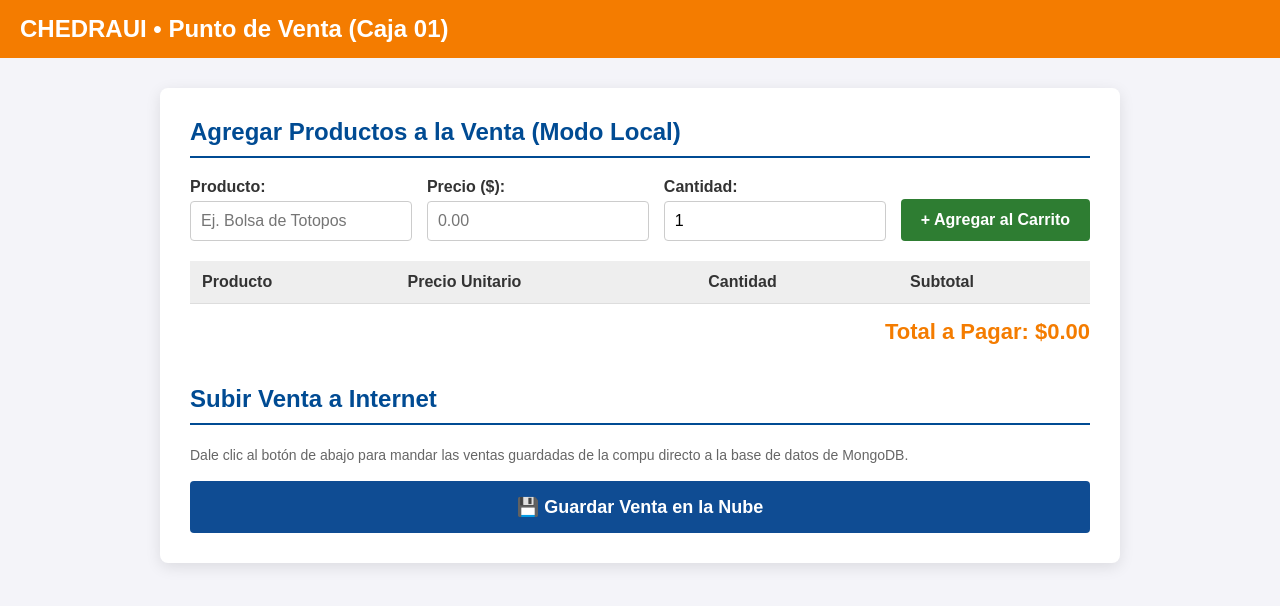
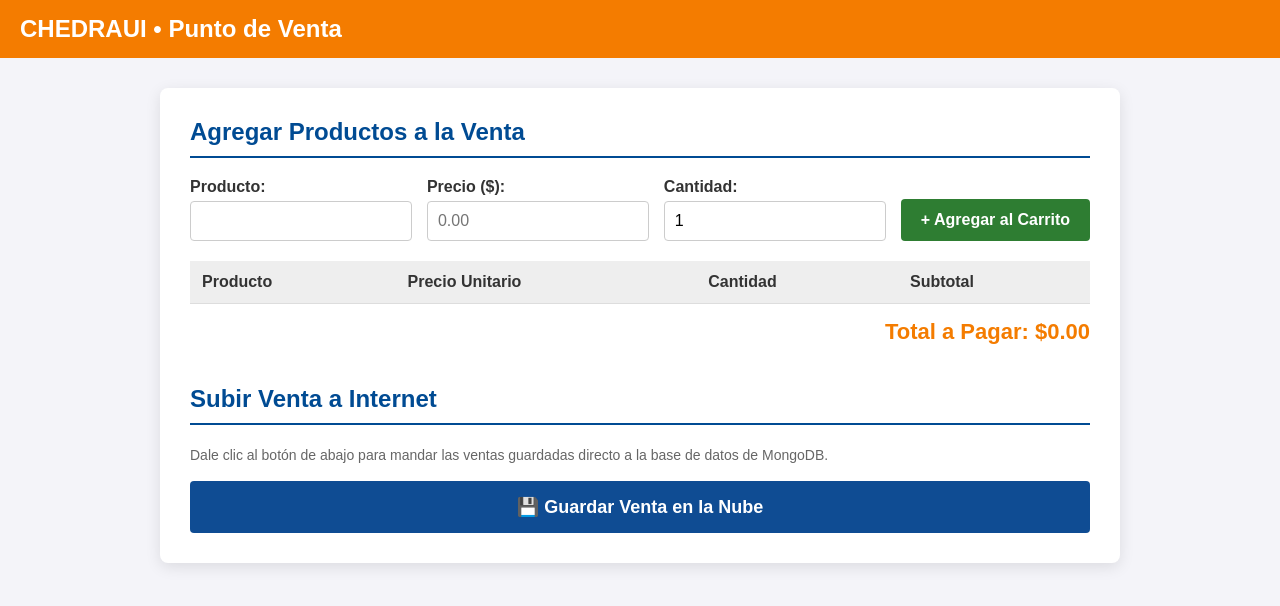
Before and after one commit to Navaa25/proyecto, a plain HTML site: page index.html in a window 1280 px wide. Drawn offline with Linux system fonts and the light colour scheme.

Commit message:
Update index.html

```diff
--- a/index.html
+++ b/index.html
@@ -121,17 +121,17 @@
 <body>
 
     <div class="header">
-        CHEDRAUI • Punto de Venta (Caja 01)
+        CHEDRAUI • Punto de Venta
     </div>
 
     <div class="container">
         <!-- SECCIÓN REGISTRO -->
-        <h2>Agregar Productos a la Venta (Modo Local)</h2>
+        <h2>Agregar Productos a la Venta </h2>
 
         <div class="form-group">
             <div class="input-field">
                 <label>Producto:</label>
-                <input type="text" id="producto" placeholder="Ej. Bolsa de Totopos">
+                <input type="text" id="producto" placeholder="">
             </div>
             <div class="input-field">
                 <label>Precio ($):</label>
@@ -155,7 +155,7 @@
                 </tr>
             </thead>
             <tbody id="tablaCuerpo">
-                <!-- Aquí se van metiendo los renglones con JS -->
+
             </tbody>
         </table>
 
@@ -163,11 +163,10 @@
             Total a Pagar: $<span id="totalPago">0.00</span>
         </div>
 
-        <!-- SECCIÓN SINCRONIZAR -->
         <div class="section-sync">
             <h2>Subir Venta a Internet</h2>
             <p class="sync-text">
-                Dale clic al botón de abajo para mandar las ventas guardadas de la compu directo a la base de datos de MongoDB.
+                Dale clic al botón de abajo para mandar las ventas guardadas directo a la base de datos de MongoDB.
             </p>
             <button class="btn-sync" id="btnSincronizar">
                 💾 Guardar Venta en la Nube
@@ -175,13 +174,12 @@
         </div>
     </div>
 
-    <!-- LÓGICA DE INDEXEDDB Y APIS -->
     <script>
         let db;
         const bdNombre = "ChedrauiPOS";
         const bdVersion = 1;
 
-        // Abrir la base de datos del navegador (IndexedDB)
+        // Abrir la base de datos del navegador
         const solicitud = indexedDB.open(bdNombre, bdVersion);
 
         solicitud.onerror = function(e) {
```
